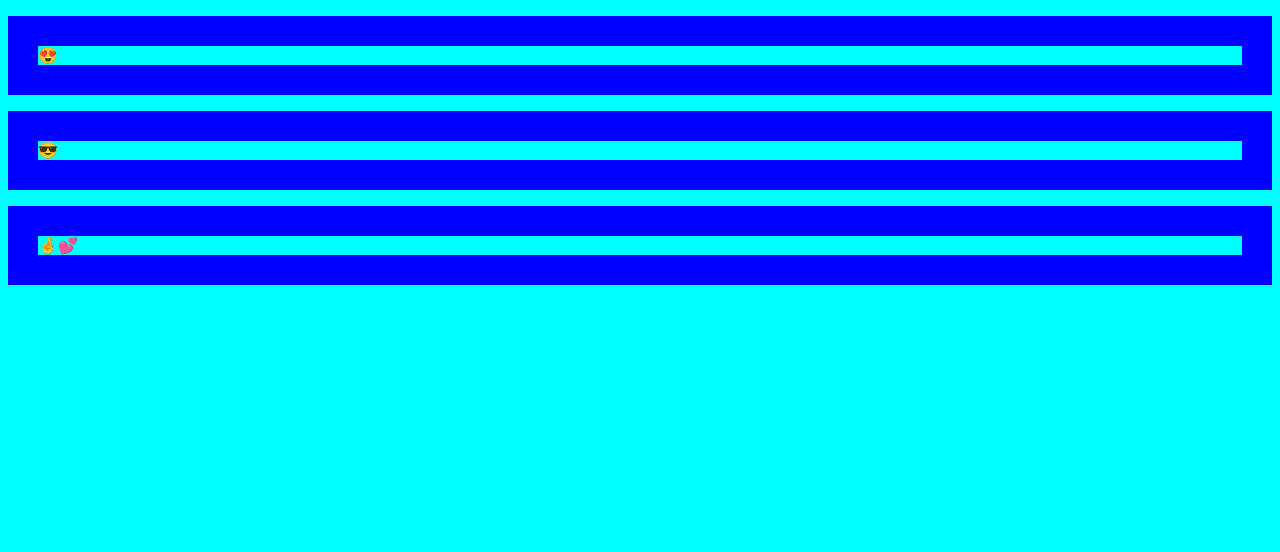
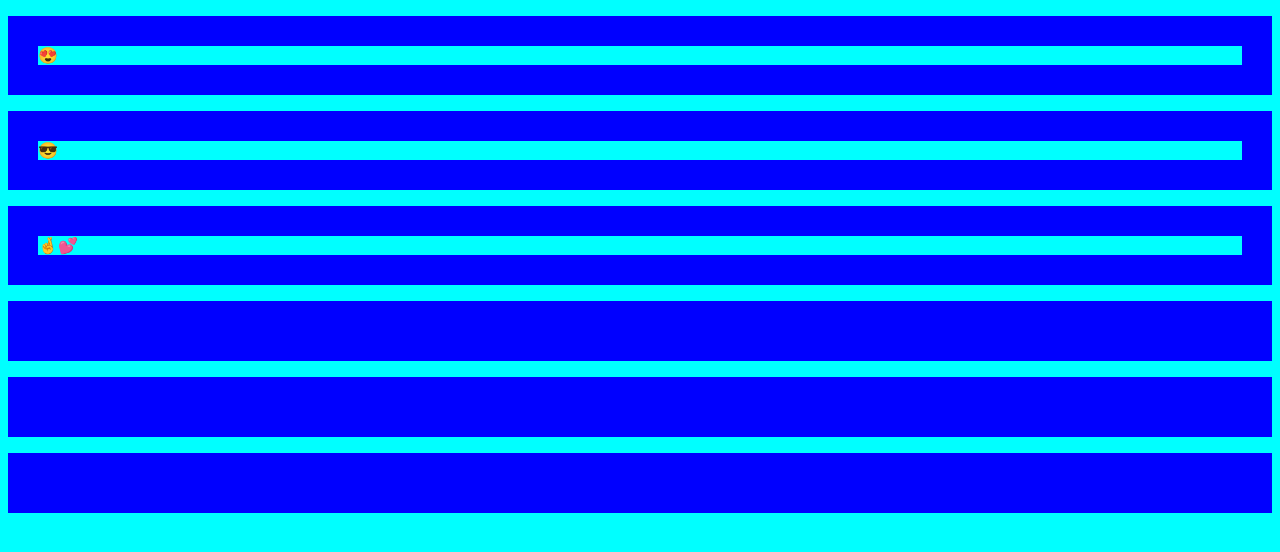
Before and after one commit to IgorSlupecki/www1, a plain HTML site: page index.html in a window 1280 px wide. Drawn offline with Linux system fonts and the light colour scheme.

Commit message:
dodano trzy akapity z nowym tłem

```diff
--- a/index.html
+++ b/index.html
@@ -10,5 +10,8 @@
     <p>😍</p>
     <p>😎</p>
     <p>🤞💕</p>
+    <p class="p1"></p>
+    <p class="p1"></p>
+    <p class="p1"></p>
 </body>
 </html>
--- a/style.css
+++ b/style.css
@@ -4,3 +4,6 @@ body{
 p{
     border: 30px blue solid;
 }
+.p1{
+    background-color:saddlebrown ;
+}
```
